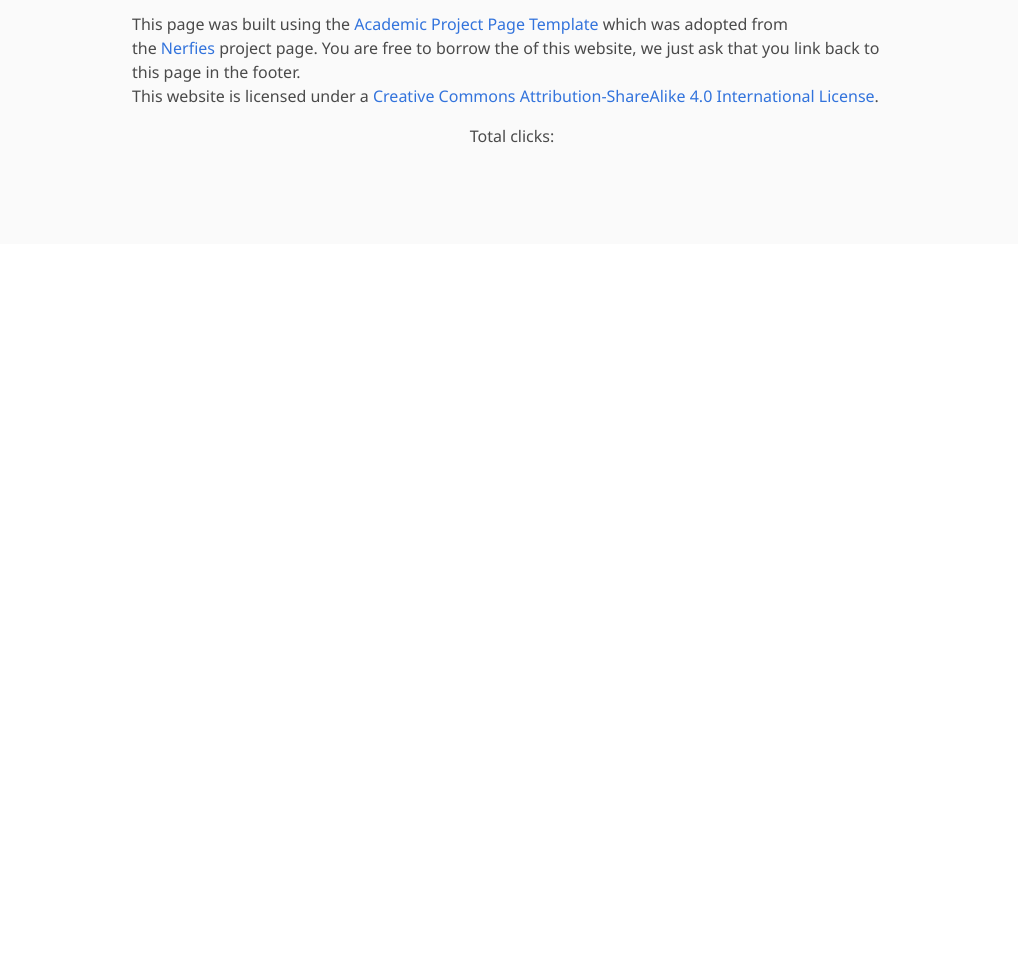
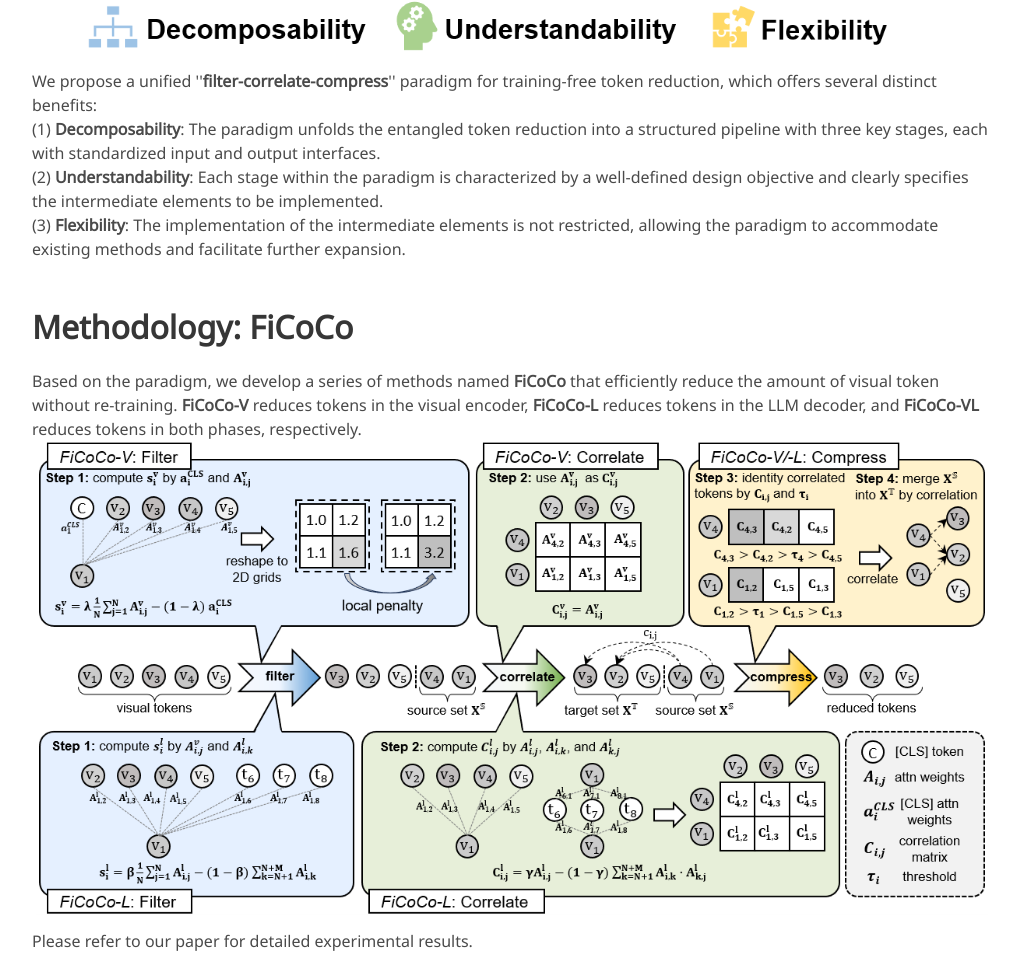
Before and after one commit to FiCoCo-accelerate/FiCoCo-accelerate.github.io, a plain HTML site: page index.html in a window 1280 px wide. Shown: the part 1355-2335 px from the top of the page, without its empty margins (128-1146 px from the left). Before the commit the page ends 1599 px from the top, so only its background shows below. Drawn offline with nearby package versions, Linux system fonts and the light colour scheme; some packages are replaced by stand-ins of ours; a script that the page names is missing; some icons are missing; a web font is replaced by a local one.

Commit message:
update content

```diff
--- a/index.html
+++ b/index.html
@@ -161,25 +161,49 @@
     </section>
     <!-- End paper abstract -->
 
-    <!-- <section class="hero is-small">
+    <section class="hero is-small">
         <div class="hero-body">
-            <div class="container is-max-desktop"> -->
+            <div class="container is-max-desktop">
                 <!-- <h2 class="title is-3">Samples generated by <i class="pixart-alpha-icon"></i><span style="color: rgb(72, 87, 220);">Ranni</span></h2> -->  <!-- not used before -->
-                <!-- <h2 class="title is-3">Samples</h2>
+                <h2 class="title is-3">A Unified Paradigm of Token Reduction</h2>
+                <img loading="lazy" src="static/images/paradigm.png" alt="case" />
                 <p>
-                    Examples of multi-resolution image generated by <b>SimM</b>.
+                    We propose a unified ''<b>filter-correlate-compress</b>'' paradigm for training-free token reduction, which offers several distinct benefits:
                 </p>
-                <img loading="lazy" src="static/images/samples/case.jpg" alt="case" />
-                <hr>
                 <p>
-                    Given only the input textual prompt,
-                    <b>SimM</b> can autonomously detect and rectify the layout inconsistencies across various
-                   <b>position requirements</b> (a-d), <b>object quantities</b> (e-g), and <b>resolutions</b> (h-i).
+(1) <b>Decomposability</b>: The paradigm unfolds the entangled
+token reduction into a structured pipeline with three key
+stages, each with standardized input and output interfaces.
+</p>
+<p>
+(2) <b>Understandability</b>: Each stage within the paradigm is
+characterized by a well-defined design objective and clearly
+specifies the intermediate elements to be implemented.
+</p><p>
+(3) <b>Flexibility</b>: The implementation of the intermediate elements is not restricted, allowing the paradigm to accommodate existing methods and facilitate further expansion.
                 </p>
-                <img loading="lazy" src="static/images/samples/teaser.jpg" alt="teaser" />
             </div>
         </div>
-    </section> -->
+    </section>
+
+    <section class="hero is-small">
+        <div class="hero-body">
+            <div class="container is-max-desktop">
+                <!-- <h2 class="title is-3">Samples generated by <i class="pixart-alpha-icon"></i><span style="color: rgb(72, 87, 220);">Ranni</span></h2> -->  <!-- not used before -->
+                <h2 class="title is-3">Methodology: FiCoCo</h2>
+                <p>
+                    Based on the paradigm, we develop a series of methods named <b>FiCoCo</b> that efficiently reduce the amount of visual token without re-training.
+                    <b>FiCoCo-V</b> reduces tokens in the visual encoder,
+                    <b>FiCoCo-L</b> reduces tokens in the LLM decoder,
+                    and <b>FiCoCo-VL</b> reduces tokens in both phases, respectively.
+                </p>
+                <img loading="lazy" src="static/images/FiCoCo.png" alt="case" />
+                <p>
+                Please refer to our paper for detailed experimental results.
+                </p>
+            </div>
+        </div>
+    </section>
 
 
     <!--BibTex citation -->
```
Also changed, not shown: static/images/FiCoCo.png (added), static/images/paradigm.png (added), static/images/samples/case.jpg (deleted), static/images/samples/teaser.jpg (deleted), 1 other file.
